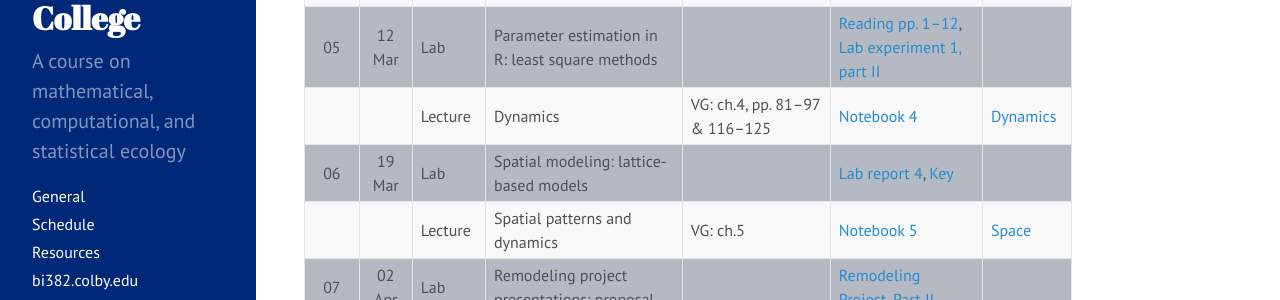
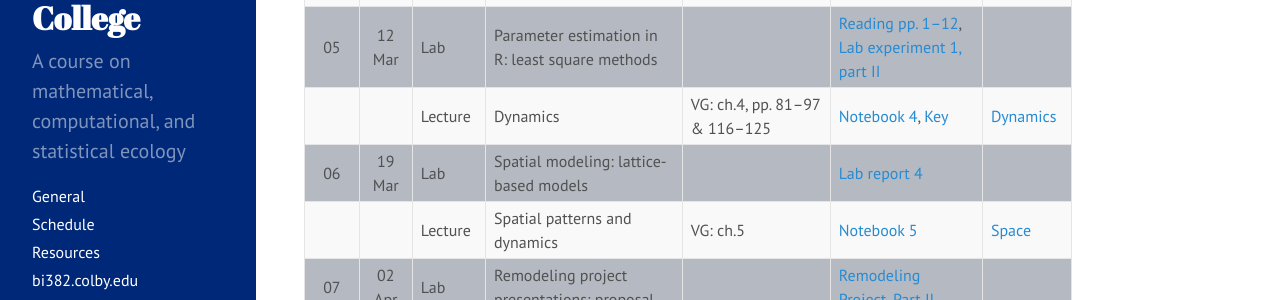
Before and after one commit to ColbyEcology/BI382_2018_Spring, a Jekyll site: the page built from Schedule.md, in a window 1280 px wide and 900 px high, scrolled down 612 px. Shown: the part 154-454 px from the top of the window. Built offline with Jekyll 4.4.1, drawn with Linux system fonts in a browser that asks for light colours.

Commit message:
lec nb 4 key, right path

```diff
--- a/Schedule.md
+++ b/Schedule.md
@@ -39,8 +39,8 @@ Week |  Date  | Meeting |     Topic
 04   | 05 Mar |   Lab   | Ecological experiment 1: single-species population growth      |                     | [Lab experiment 1](../Assignments/LabExperiments/LabExperiment1.html){:target="_blank"} |
      |        | Lecture | ~~Model applications~~                                         | ~~VG: ch.3~~ [Mallet 2012, pp. 627–638](https://mallet.oeb.harvard.edu/files/malletlab/files/mallet_the_struggle_2012.pdf){:target="_blank"} | ~~<span style="color:#788bbb">Notebook 3</span>~~ [Remodeling Project, Part I](../Assignments/RemodelingProject/RemodelingPrject_LitSearch.html){:target="_blank"} |
 05   | 12 Mar |   Lab   | Parameter estimation in R: least square methods                |                     | [Reading pp. 1–12](../Misc/Bonsall_and_Hassell_2005.pdf){:target="_blank"}, [Lab experiment 1, part II](../Assignments/LabExperiments/LabExperiment1Part2.html){:target="_blank"} |
-     |        | Lecture | Dynamics                                                       | VG: ch.4, pp. 81–97 & 116–125 | [Notebook 4](../Assignments/LectureNotebooks/Ch4_Notebook) | [Dynamics](../Presentations/Lec10_11_Dynamics.html){:target="_blank"}
-06   | 19 Mar |   Lab   | Spatial modeling: lattice-based models                         |                     | [Lab report 4](../Assignments/LabReports/LabReport_4.html){:target="_blank"}, [Key](../Assignments/LectureNotebooks/Ch4_Notebook_key.html){:target="_blank"} |
+     |        | Lecture | Dynamics                                                       | VG: ch.4, pp. 81–97 & 116–125 | [Notebook 4](../Assignments/LectureNotebooks/Ch4_Notebook), [Key](../Assignments/LectureNotebooks/Ch4_Notebook_key.html){:target="_blank"} | [Dynamics](../Presentations/Lec10_11_Dynamics.html){:target="_blank"}
+06   | 19 Mar |   Lab   | Spatial modeling: lattice-based models                         |                     | [Lab report 4](../Assignments/LabReports/LabReport_4.html){:target="_blank"} |
      |        | Lecture | Spatial patterns and dynamics                                  | VG: ch.5            | [Notebook 5](../Assignments/LectureNotebooks/Ch5_Notebook) | [Space](../Presentations/Lec12_13_Space.html){:target="_blank"}
 07   | 02 Apr |   Lab   | Remodeling project presentations: proposal                     |                     | [Remodeling Project, Part II](../Assignments/RemodelingProject/RemodelingPrject_ProposalPres.html){:target="_blank"} |
      |        | Lecture | Predator-prey/Consumer-resourse interactions                   | VG: ch.6            | <span style="color:#788bbb">Notebook 6</span> |
```
